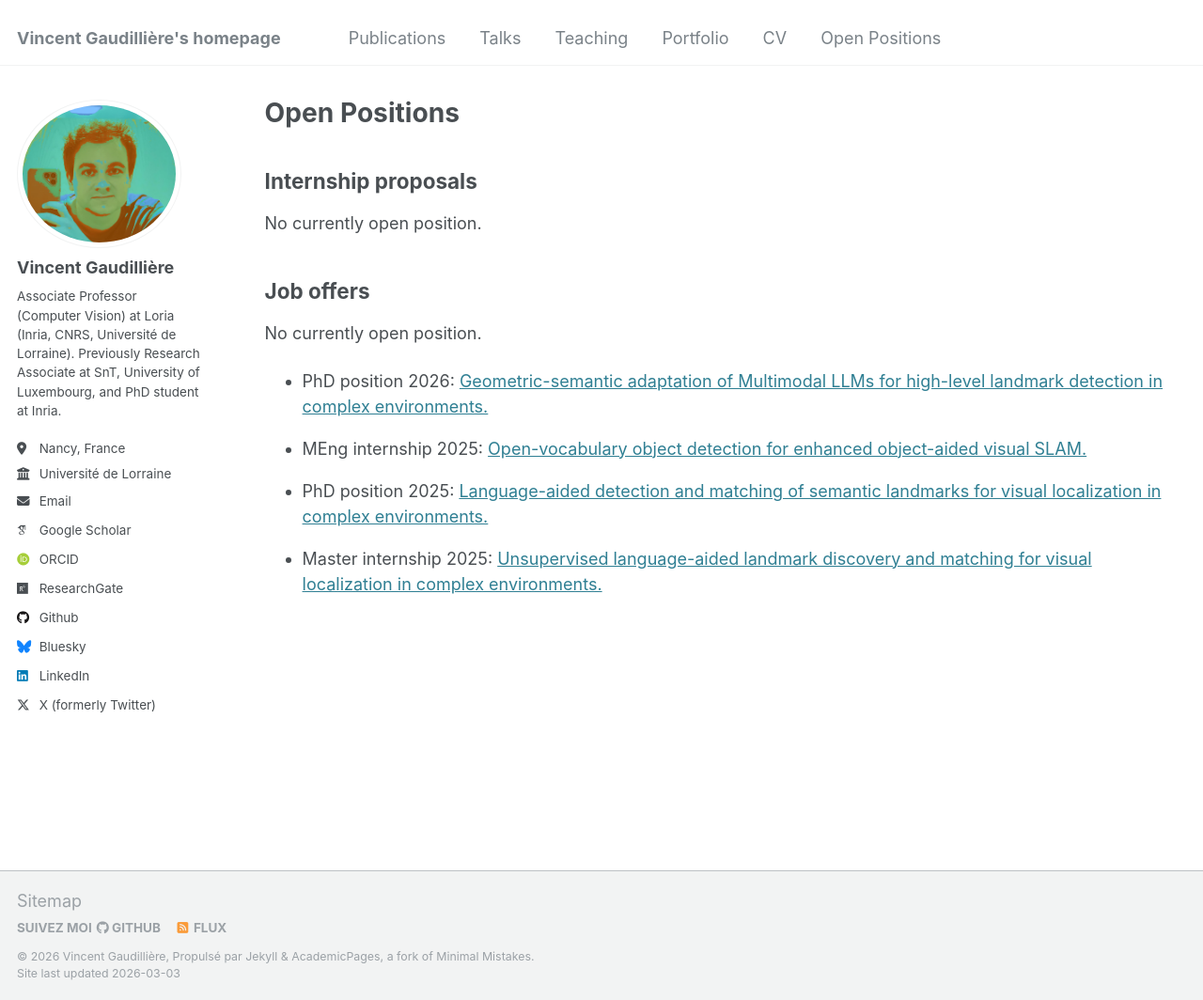
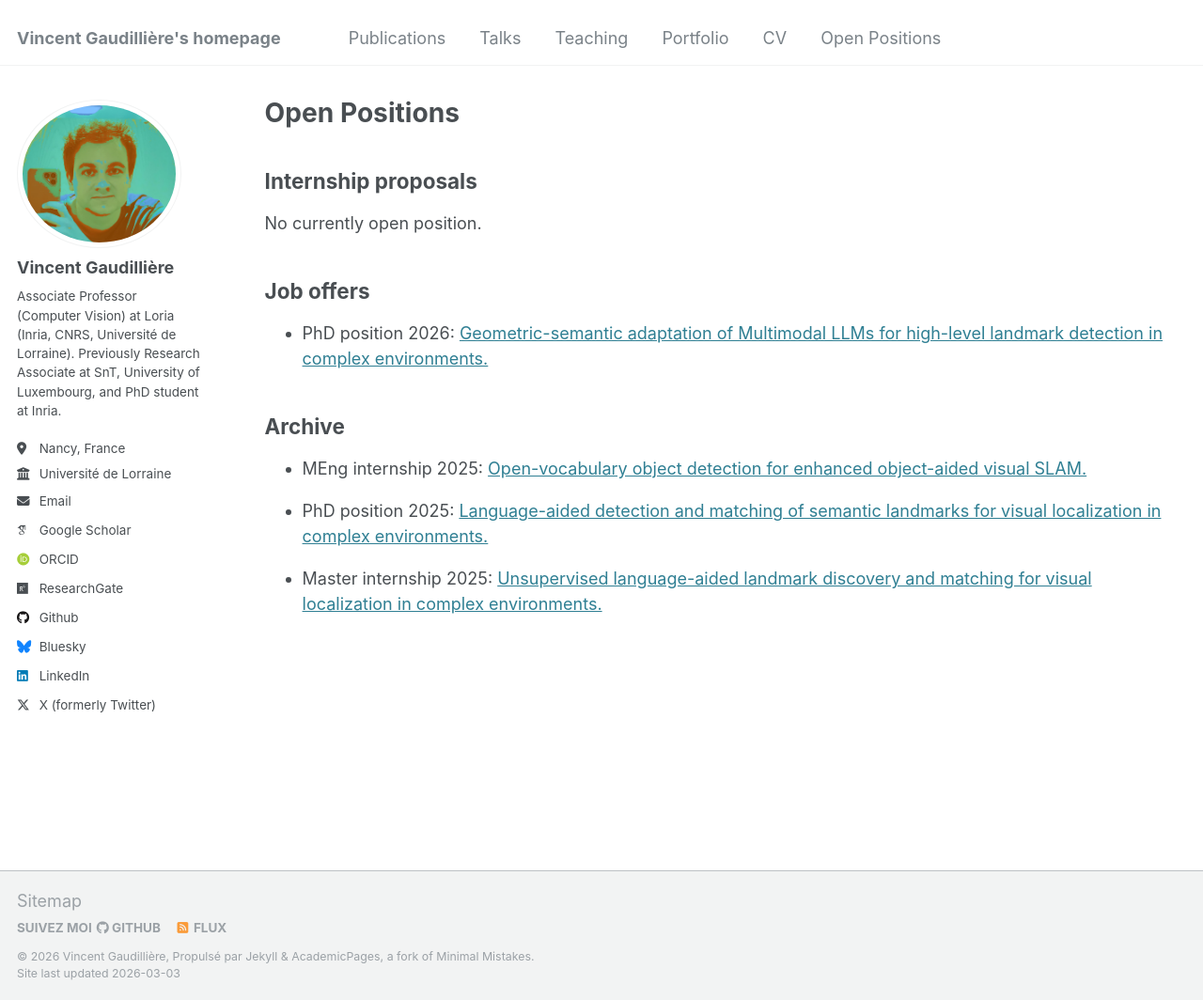
Before and after one commit to vincentgaudilliere/vincentgaudilliere.github.io, a Jekyll site: the page built from _pages/positions.html, in a window 1280 px wide and 1064 px high. Shown: the whole window at 94% size. Built offline with Jekyll 4.4.1, drawn with Linux system fonts in a browser that asks for light colours; some web fonts are replaced.

Commit message:
Update positions.html

```diff
--- a/_pages/positions.html
+++ b/_pages/positions.html
@@ -16,16 +16,14 @@ author_profile: true
 
 <h2>Job offers</h2>
 
-<p>No currently open position.</p>
-
-<!--
-<h2>Archive</h2>
--->
+<!--<p>No currently open position.</p>-->
 
 <ul>
   <li>PhD position 2026: <a href="/files/PhD_Thesis_ENACT_proposal_2026.pdf" title="PhD Thesis ENACT proposal 2026">Geometric-semantic adaptation of Multimodal
 LLMs for high-level landmark detection in complex environments.</a></li>
 </ul>
+
+<h2>Archive</h2>
 
 <!--<p>No past opening yet.</p>-->
 
```
